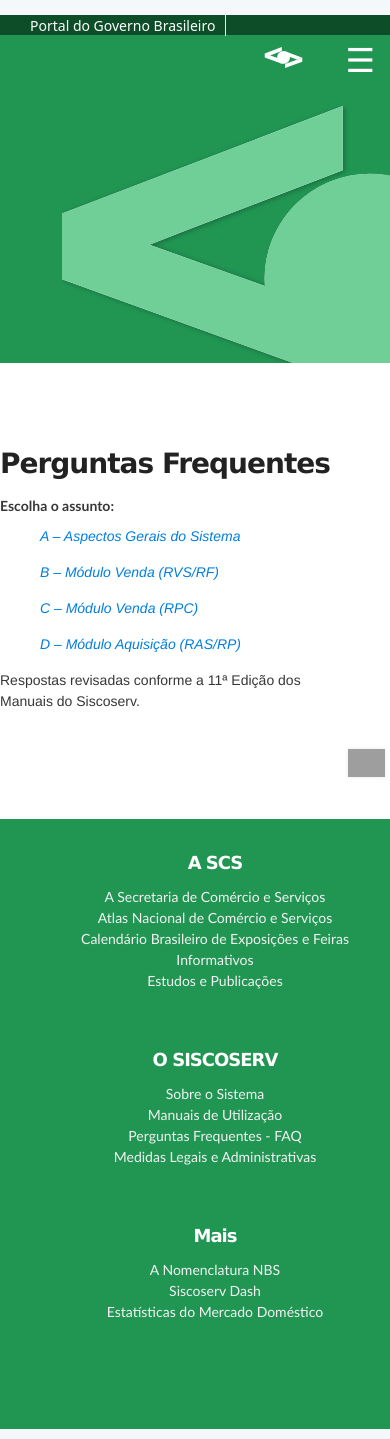
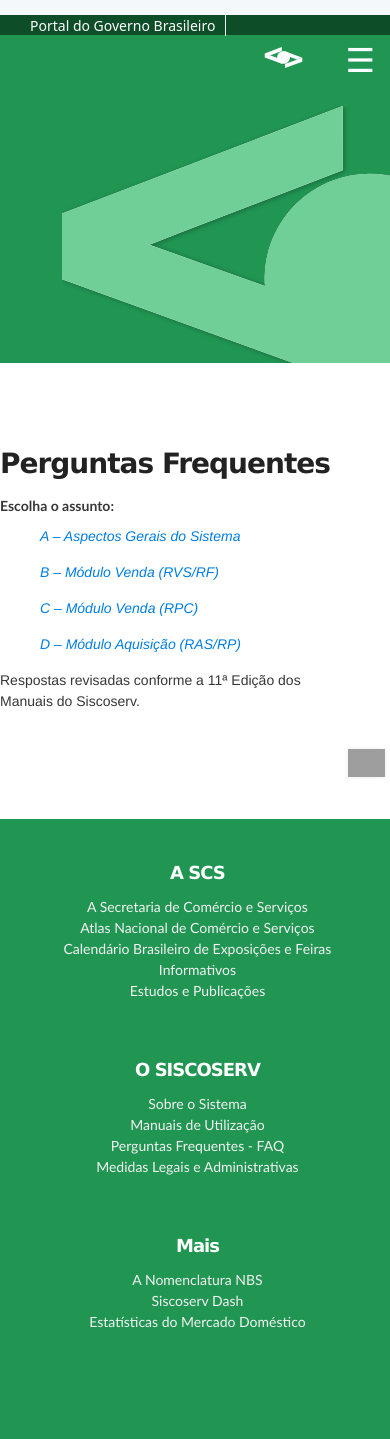
Before and after one commit to mdicgovbr/pagina-FAQ, a Jekyll site: the page built from index.md, in a window 390 px wide. Built offline with Jekyll 4.4.1, drawn with Linux system fonts in a browser that asks for light colours; nearby versions of some CDN libraries; grey boxes are pictures that could not be loaded.

```diff
--- a/stylesheets/application.css
+++ b/stylesheets/application.css
@@ -122,6 +122,7 @@ time, mark, audio, video {
 article, aside, details, figcaption, figure,
 footer, header, hgroup, menu, nav, section {
   display: block; }
+
 
 body {
   line-height: 1; }
@@ -2276,19 +2277,18 @@ body.no-sidebar .row .content-outer {
   .footer {
     display: flex;
     flex-flow: column nowrap;
-    /* //This justify-content is essentially unnecessary in Firefox and Chrome due to the flex: 1 1 auto on the main.  However, it's needed to push the footer down on IE11 */
     justify-content: space-between;
     text-align: center;
     align-items: center;
   }
 
   .outer .rodape {
-    width: 100%;
+    width: 90%;
     float: unset;
   }
 
   .menu {
-    width: 100%;
+    width: 90%;
   }
 }
 
--- a/stylesheets/stylesheet.css
+++ b/stylesheets/stylesheet.css
@@ -415,7 +415,6 @@ Full-Width Styles
     max-width: 1608px;
     margin: 0 auto;
     min-height: 278px;
-    margin-top: -10px;
 }
 
 /*******************************************************************************
```
Also changed, not shown: _includes/footer.html (+4 -7 lines).
